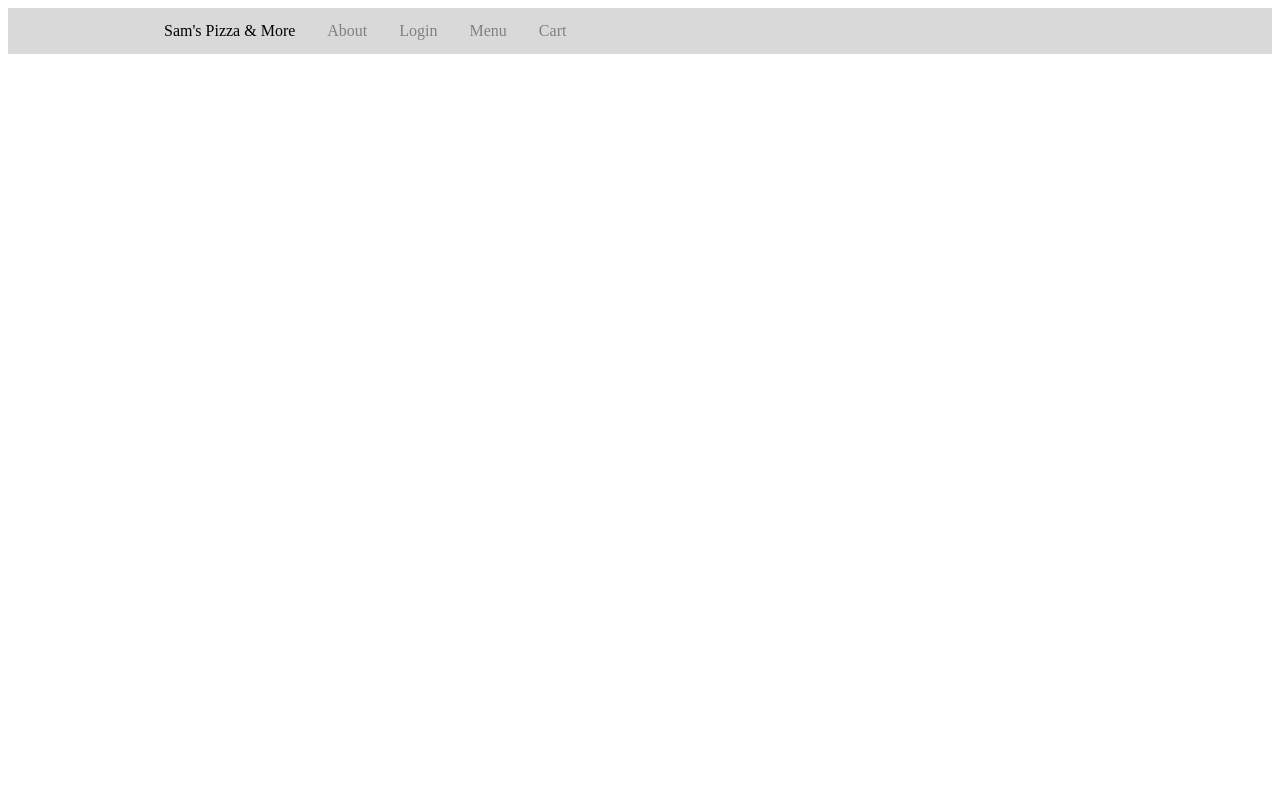
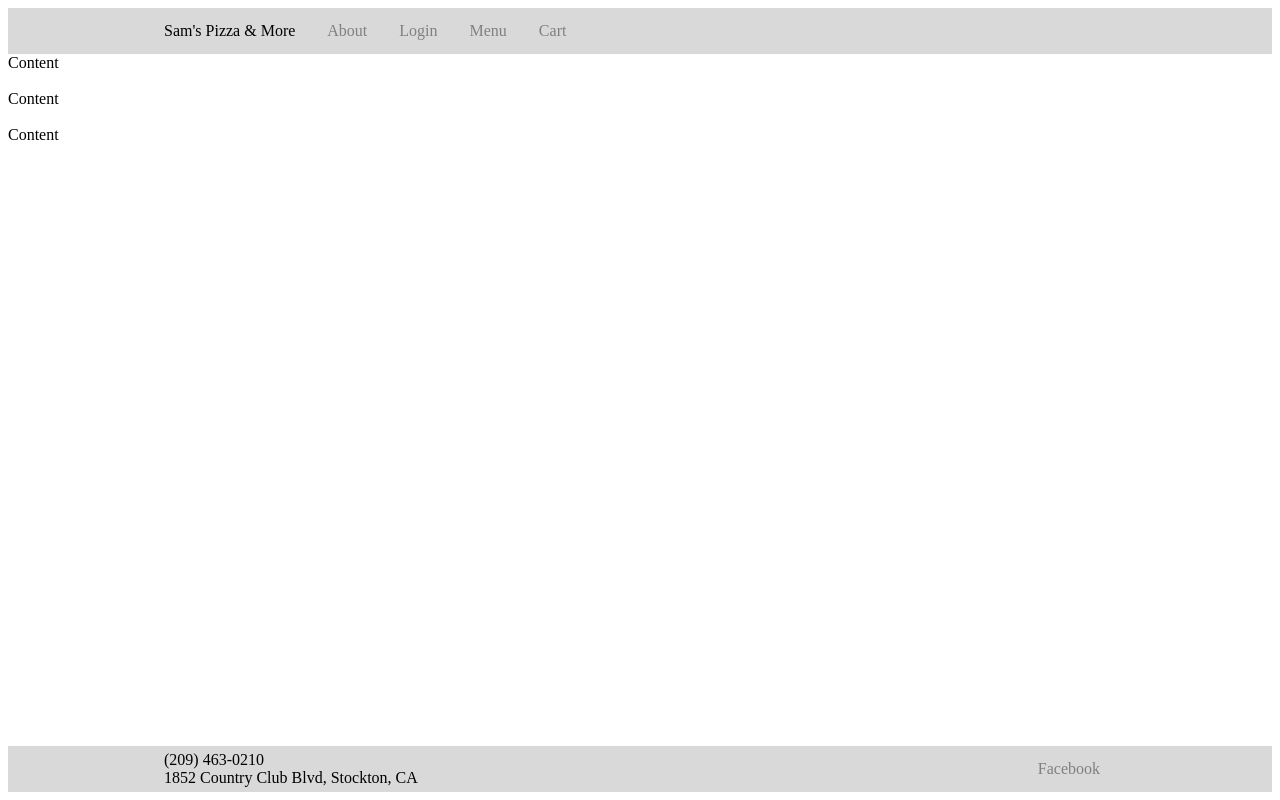
Before and after one commit to JLanderman/Big-Larry---Pizza-Website, a React (Create React App) app in the folder my-frontend/: page / in a window 1280 px wide. Built offline with nearby package versions, Linux system fonts and the light colour scheme.

Commit message:
# BIG-91 Created footer for website

```diff
--- a/my-frontend/package.json
+++ b/my-frontend/package.json
@@ -10,7 +10,7 @@
     "react-dom": "^18.2.0",
     "react-icons": "^4.8.0",
     "react-router-dom": "^6.10.0",
-    "react-scripts": "5.0.1",
+    "react-scripts": "^5.0.1",
     "styled-components": "^5.3.9",
     "web-vitals": "^2.1.4"
   },
--- a/my-frontend/src/App.js
+++ b/my-frontend/src/App.js
@@ -1,6 +1,7 @@
 import React from 'react';
 import './App.css';
 import Navbar from './components/Navbar';
+import Footer from './components/Footer';
 import { BrowserRouter as Router, Routes, Route } from 'react-router-dom';
 import Home from './pages';
 import About from './pages/about';
@@ -13,6 +14,11 @@ function App() {
 return (
 	<Router>
 	<Navbar />
+	<div>Content</div><br/>
+	<div>Content</div><br/>
+	<div>Content</div><br/>
+	<Footer />
+
 	<Routes>
 		<Route path='/' exact component={Home} />
 		<Route path='/about' component={About} />
--- /dev/null
+++ b/my-frontend/src/components/Footer/FooterElements.js
@@ -0,0 +1,21 @@
+import {Link} from "react-router-dom";
+import styled from 'styled-components';
+
+export const Container = styled.footer`
+position: absolute;
+left: 0;
+right: 0;
+bottom: 0;
+margin: 8px;
+background: #D9D9D9;
+height: 40px;
+display: flex;
+justify-content: space-between;
+align-items: center;
+padding: 0.2rem calc((100vw - 1000px) / 2);
+z-index: 12
+`;
+
+export const Div = styled.div`
+padding: 0px 1rem;
+`;
--- /dev/null
+++ b/my-frontend/src/components/Footer/index.js
@@ -0,0 +1,23 @@
+import React from 'react';
+import {
+    Container,
+    Div
+    } from './FooterElements';
+import {
+    NavLink,
+} from '../Navbar/NavbarElements';
+const Footer = () => {
+    return (
+        <Container>
+            <Div>
+                <span>(209) 463-0210</span><br/>
+                <span>1852 Country Club Blvd, Stockton, CA</span>
+            </Div>
+            <Div>
+                <NavLink to ="https://www.facebook.com/bestfoodcountryclub/">Facebook</NavLink>
+            </Div>
+        </Container>
+    );
+}
+
+export default Footer
```
Also changed, not shown: 1 other file (tests, documents, lock files or other folders).
